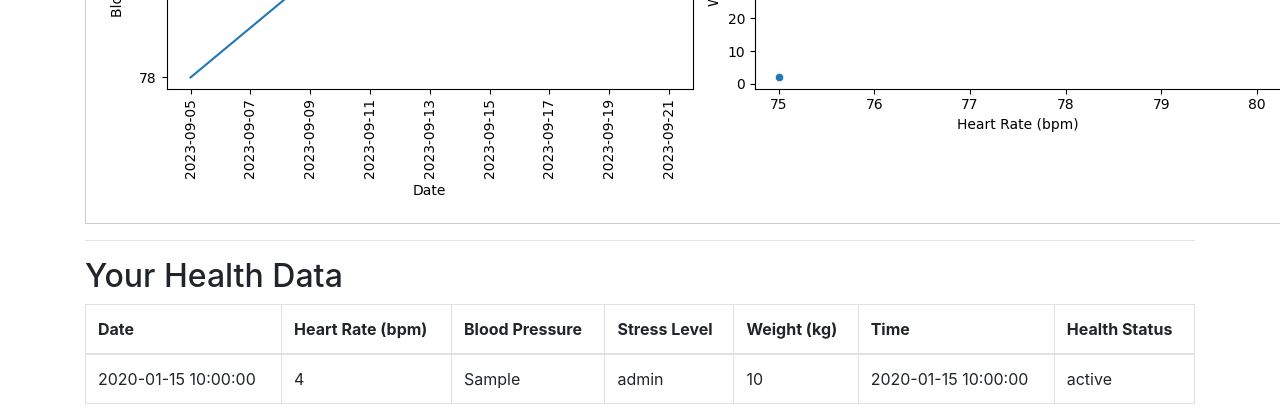
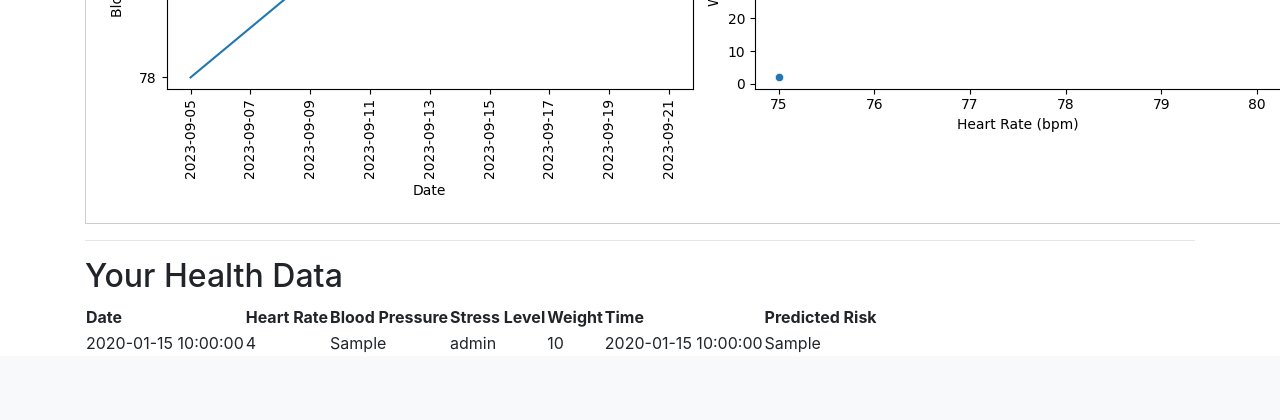
Before and after one commit to darshanrana023/HealthHub, a Flask app: template templates/dashboard.html in a window 1280 px wide. Shown: the part 1342-1762 px from the top of the page. After the commit the page ends 1694 px from the top, so only its background shows below. Run offline with Flask 3, Linux system fonts and the light colour scheme; the template is opened without the code that fills it: values that come from a table or form of the project are taken from there, most other values are stand-ins (such as "Sample title", 1, 10 or a date in 2020); some libraries are stand-ins or nearby versions.

Commit message:
moel created

```diff
--- a/app.py
+++ b/app.py
@@ -12,32 +12,27 @@ from datetime import datetime, time
 import pandas as pd
 import numpy as np
 from sklearn.preprocessing import StandardScaler
+import tensorflow
+from tensorflow import keras
 
-# from app import db
 app = Flask(__name__)
 basedir = os.path.abspath(os.path.dirname(__file__))
 app.config['SQLALCHEMY_DATABASE_URI'] = f'sqlite:///{os.path.join(basedir, "healthub.db")}'
 app.config['SQLALCHEMY_TRACK_MODIFICATIONS'] = False
 app.config['SECRET_KEY'] = "my_secret_key"
 
-# app = Flask(__name__)
-# from app import db
-# # app.config['SQLALCHEMY_DATABASE_URI'] = 'sqlite:///healthub.db'  # Use SQLite database
-# app.config['SQLALCHEMY_DATABASE_URI'] = f'sqlite:///{os.path.join(basedir, "healthub.db")}'
-# app.config['SQLALCHEMY_TRACK_MODIFICATIONS'] = False
-# app.config['SECRET_KEY'] = "my_secret_key"
-# basedir = os.path.abspath(os.path.dirname(__file__))
-# # app.config['UPLOAD_FOLDER'] = os.path.join(basedir, 'uploads')
-
-
-# # Configure the SQLAlchemy database URI to store the database file in the base directory
-# # app.config['SQLALCHEMY_DATABASE_URI'] = f'sqlite:///{os.path.join(basedir, "healthub.db")}'
 db = SQLAlchemy(app)
 static_folder = os.path.join(os.path.dirname(__file__), 'static')
 
 # Create the SQLAlchemy instance if it doesn't exist
 if 'db' not in locals():
     db = SQLAlchemy(app)
+
+# Define your predictive model here and load the trained model
+
+# Load your pre-trained model
+model = keras.models.load_model('your_model_path')  # Update with your model path
+scaler = StandardScaler()  # Use the same scaler as in training
 
 class USERS(db.Model):
     id = db.Column(db.Integer, primary_key=True)
@@ -112,12 +107,9 @@ def dashboard():
             stress_level = request.form.get('stressLevel')
             weight = request.form.get('weight')
             date_str = request.form.get('date')
-            time_str = request.form.get('time')  # Get time as a string
+            time_str = request.form.get('time')
 
-            # Convert date string to a Python date object
             date = datetime.strptime(date_str, '%Y-%m-%d').date()
-
-            # Convert time string to a Python time object
             time = datetime.strptime(time_str, '%H:%M').time()
 
             health_data = HealthData(
@@ -127,23 +119,21 @@ def dashboard():
                 stress_level=stress_level,
                 weight=weight,
                 date=date,
-                time=time,  # Use the converted time
+                time=time,
             )
             db.session.add(health_data)
             db.session.commit()
 
         health_data = HealthData.query.filter_by(user_id=user.id).all()
 
-        # Calculate health status for each data point
         health_status_list = []
         for data in health_data:
-            # Implement your health status calculation logic here
-            # For example, you can use your predictive model to determine health status
-            # and store it in the health_status_list
-            health_status = "Healthy"  # Replace with your logic
-            health_status_list.append(health_status)
+            new_data = np.array([[data.heart_rate, data.blood_pressure, data.stress_level, data.weight]])
+            new_data = scaler.transform(new_data)
+            predicted_risk = model.predict(new_data)
+            health_status = "Healthy" if predicted_risk <= 0.5 else "At Risk"
+            health_status_list.append((predicted_risk, health_status))
 
-        # Zip the health_data and health_status_list
         zipped_data = zip(health_data, health_status_list)
 
         plot_filename = create_health_data_plot(health_data)
--- /dev/null
+++ b/myenv/pyvenv.cfg
@@ -0,0 +1,5 @@
+home = C:\Users\admin\AppData\Local\Microsoft\WindowsApps\PythonSoftwareFoundation.Python.3.11_qbz5n2kfra8p0
+include-system-site-packages = false
+version = 3.11.5
+executable = C:\Users\admin\AppData\Local\Microsoft\WindowsApps\PythonSoftwareFoundation.Python.3.11_qbz5n2kfra8p0\python.exe
+command = C:\Users\admin\AppData\Local\Microsoft\WindowsApps\PythonSoftwareFoundation.Python.3.11_qbz5n2kfra8p0\python.exe -m venv C:\Users\admin\OneDrive\Desktop\HealthHub\myenv
--- a/templates/dashboard.html
+++ b/templates/dashboard.html
@@ -95,20 +95,21 @@
     <hr>
     <h2>Your Health Data</h2>
     <div class="table-responsive">
-        <table class="table table-bordered">
+       <!-- Inside your dashboard.html template -->
+<table>
     <thead>
         <tr>
             <th>Date</th>
-                    <th>Heart Rate (bpm)</th>
+            <th>Heart Rate</th>
             <th>Blood Pressure</th>
             <th>Stress Level</th>
-                    <th>Weight (kg)</th>
+            <th>Weight</th>
             <th>Time</th>
-                    <th>Health Status</th>  <!-- Add a new column for Health Status -->
+            <th>Predicted Risk</th>  <!-- New column for predicted risks -->
         </tr>
     </thead>
     <tbody>
-                {% for data, status in zipped_data %}
+        {% for data, predicted_risk in zipped_data %}
         <tr>
             <td>{{ data.date }}</td>
             <td>{{ data.heart_rate }}</td>
@@ -116,15 +117,11 @@
             <td>{{ data.stress_level }}</td>
             <td>{{ data.weight }}</td>
             <td>{{ data.time }}</td>
-                    <td>{{ status }}</td>  <!-- Display the calculated Health Status -->
+            <td>{{ predicted_risk }}</td>  <!-- Display predicted risk here -->
         </tr>
         {% endfor %}
     </tbody>
 </table>
-
-
-
-
     </div>
 
 </div>
```
Also changed, not shown: requirements.txt (added), 7 other files. Lines whose indentation alone changed are shown as unchanged.
